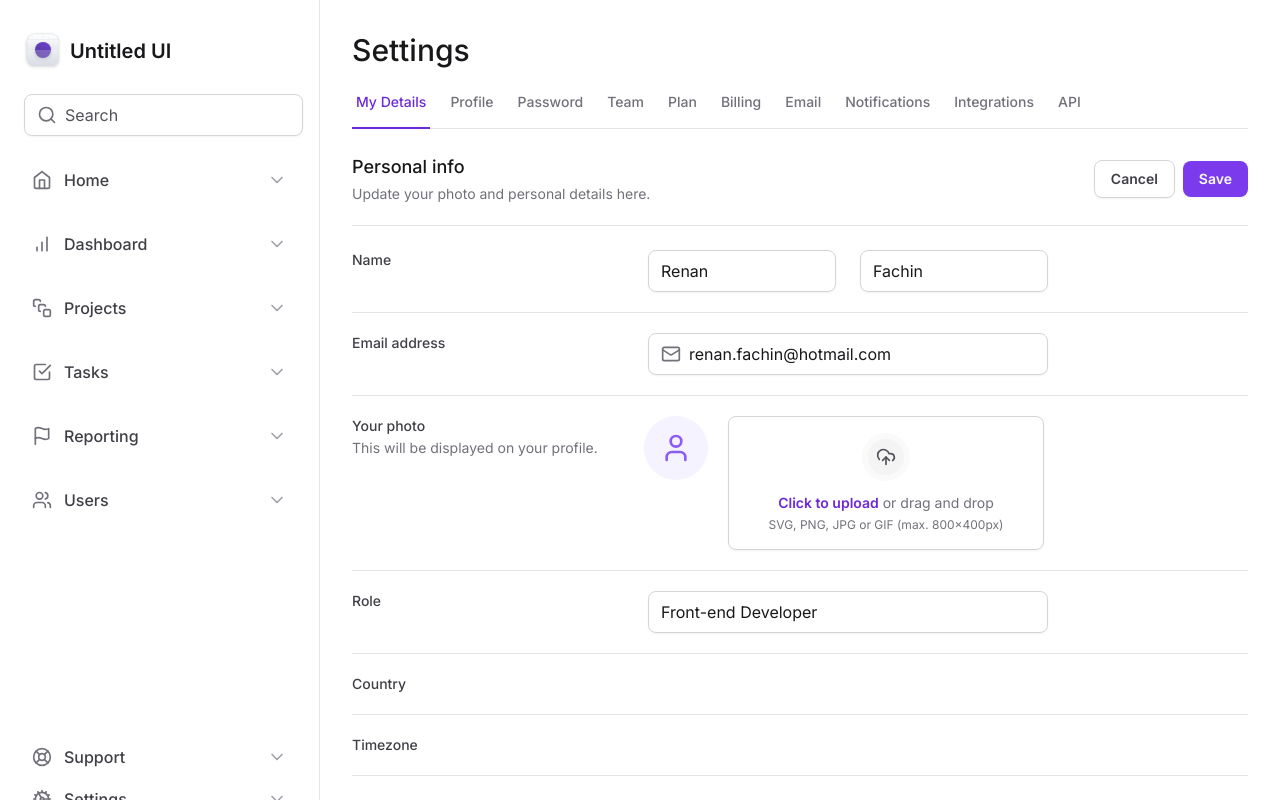
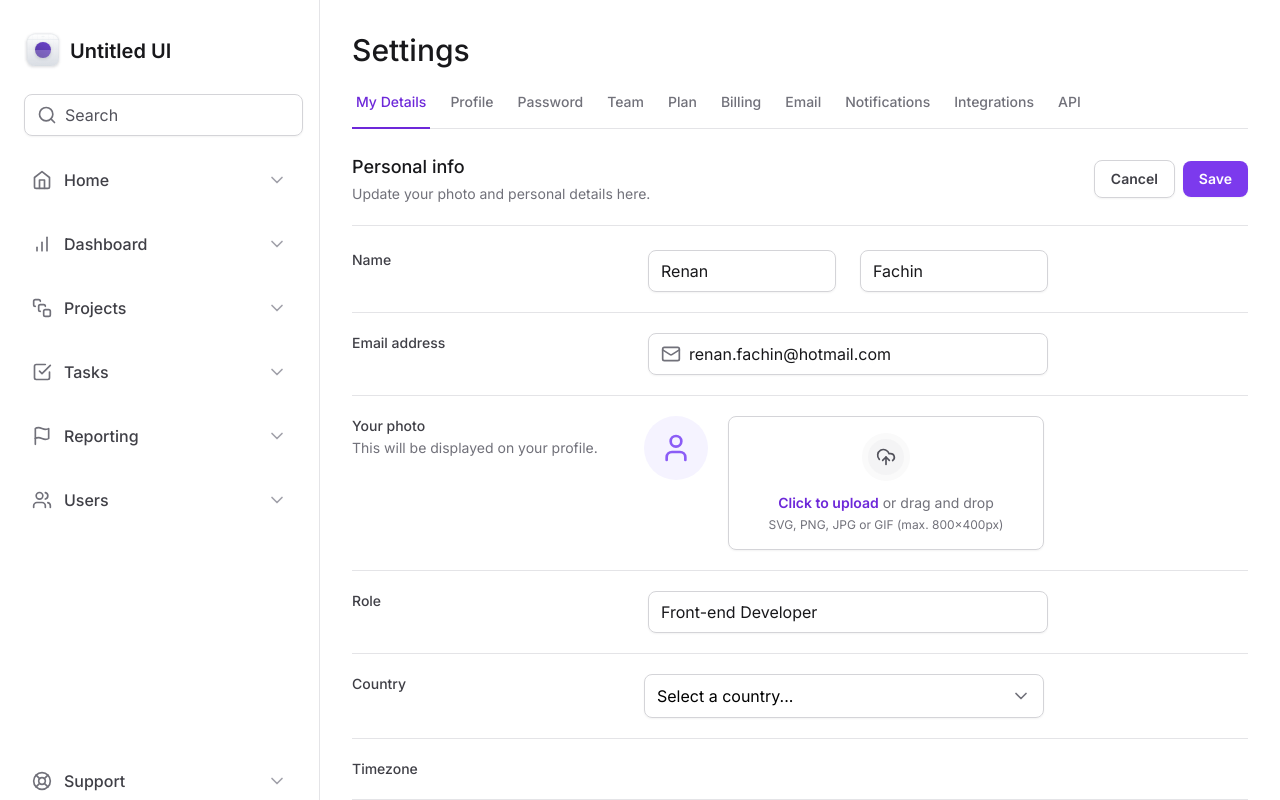
Before and after one commit to RenanFachin/RS_MasterizandoTailwindCSS, a Next.js app: page / in a window 1280 px wide. Shown: the top 800 px of the page. Built offline with nearby package versions, Linux system fonts and the light colour scheme.

Commit message:
Cria componente SelectInput com base no Select da biblioteca Radix

```diff
--- a/package.json
+++ b/package.json
@@ -9,6 +9,7 @@
     "lint": "next lint"
   },
   "dependencies": {
+    "@radix-ui/react-select": "^1.2.2",
     "@radix-ui/react-tabs": "^1.0.4",
     "@types/node": "20.5.0",
     "@types/react": "18.2.20",
--- /dev/null
+++ b/src/app/components/SelectInput/index.tsx
@@ -0,0 +1,57 @@
+'use client'
+import * as Select from '@radix-ui/react-select'
+import { Check, ChevronDown } from 'lucide-react'
+
+export function SelectInput() {
+  return (
+    <Select.Root>
+      <Select.Trigger className="flex h-11 w-full items-center justify-between gap-2 rounded-lg border border-zinc-300 px-3 py-2 shadow-sm data-[placegholder]:text-zinc-600">
+        <Select.Value
+          className="text-black"
+          placeholder="Select a country..."
+        />
+        <Select.Icon>
+          <ChevronDown className="h-5 w-5 text-zinc-500" />
+        </Select.Icon>
+      </Select.Trigger>
+
+      {/* O portal é forma de renderizar algo em outro lugar */}
+      <Select.Portal>
+        <Select.Content
+          side="bottom"
+          position="popper"
+          sideOffset={10}
+          // w-[--radix-select-trigger-width] faz com que a width seja exatamente do tamanho do trigger, ou seja, do input
+          className="z-10 w-[--radix-select-trigger-width] rounded-lg border border-zinc-300 bg-white"
+        >
+          <Select.Viewport>
+            {/* data-[highlighted]:bg-zinc-50 é um data attribute do componente do radix para mostrar qual item o usuário está fazendo um hover */}
+            <Select.Item
+              value="br"
+              className="flex items-center justify-between gap-2 px-3 py-2.5 outline-none data-[highlighted]:bg-zinc-50"
+            >
+              <Select.ItemText className="text-black">Brasil</Select.ItemText>
+
+              <Select.ItemIndicator>
+                <Check className="h-4 w-4 text-violet-500" />
+              </Select.ItemIndicator>
+            </Select.Item>
+
+            <Select.Item
+              value="us"
+              className="flex items-center justify-between gap-2 px-3 py-2.5 outline-none data-[highlighted]:bg-zinc-50"
+            >
+              <Select.ItemText className="text-black">
+                United States
+              </Select.ItemText>
+
+              <Select.ItemIndicator>
+                <Check className="h-4 w-4 text-violet-500" />
+              </Select.ItemIndicator>
+            </Select.Item>
+          </Select.Viewport>
+        </Select.Content>
+      </Select.Portal>
+    </Select.Root>
+  )
+}
--- a/src/app/page.tsx
+++ b/src/app/page.tsx
@@ -1,8 +1,10 @@
 import { Input } from './components/Input'
 import * as FileInput from './components/FileInput'
+
 import { SettingTabs } from './components/SettingsTabs'
 
 import { Mail } from 'lucide-react'
+import { SelectInput } from './components/SelectInput'
 
 export default function Home() {
   return (
@@ -125,7 +127,7 @@
               Country
             </label>
 
-            <div></div>
+            <SelectInput />
           </div>
 
           {/* Timezone - select */}
```
Also changed, not shown: 1 other file (tests, documents, lock files or other folders).
